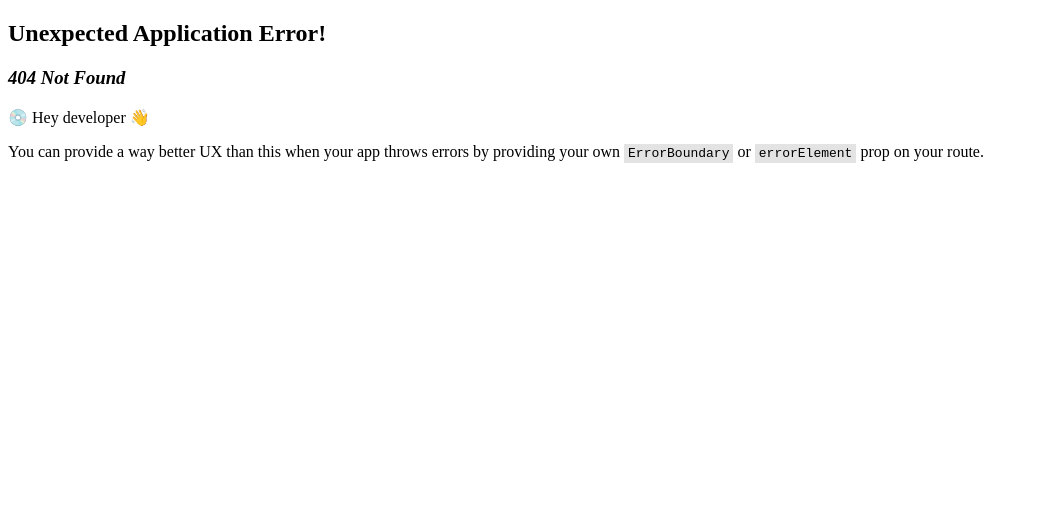
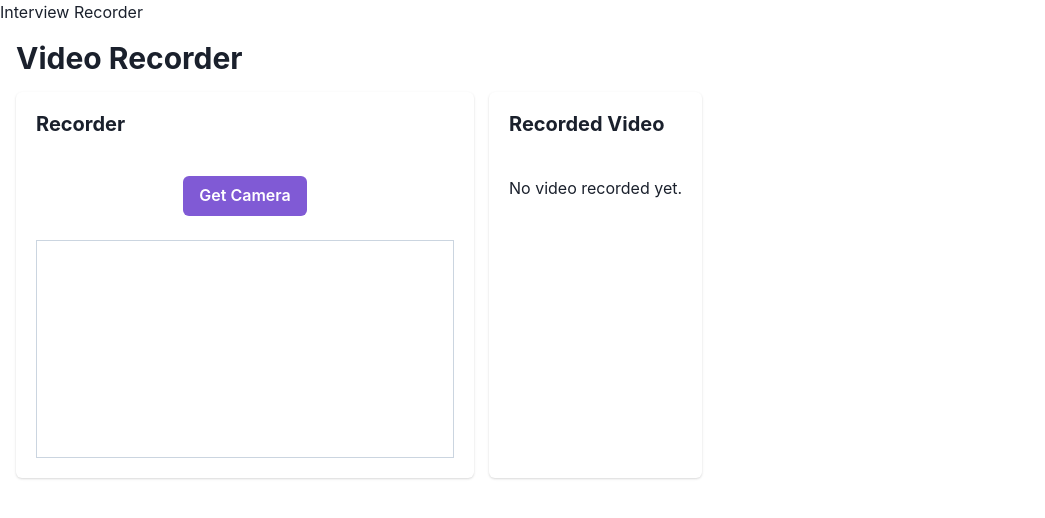
Before and after one commit to keningzhao99/Interview-Portal, a React (Vite) app in the folder frontend/: page /self-recording in a window 1280 px wide. Before the commit this address had no page. Shown: the top 518 px of the page, without its empty margins (0-1045 px from the left). Built offline with nearby package versions, Linux system fonts and the light colour scheme.

Commit message:
created recorder component

```diff
--- /dev/null
+++ b/frontend/src/routes/SelfRecording.jsx
@@ -0,0 +1,14 @@
+import VideoRecorder from "./VideoRecorder";
+
+
+export const SelfRecording = () => {
+
+  return (
+    <>
+      <h1>Interview Recorder</h1>
+      <div>
+        <VideoRecorder />
+    </div>
+    </>
+  );
+};
--- /dev/null
+++ b/frontend/src/routes/VideoRecorder.jsx
@@ -0,0 +1,123 @@
+import { useState, useRef } from "react";
+import { Box, Button, Flex, Heading, Link, Card, CardHeader, CardBody } from "@chakra-ui/react";
+
+export const VideoRecorder = () => {
+  const [permission, setPermission] = useState(false);
+  const mediaRecorder = useRef(null);
+  const liveVideoFeed = useRef(null);
+  const [recordingStatus, setRecordingStatus] = useState("inactive");
+  const [stream, setStream] = useState(null);
+  const [videoChunks, setVideoChunks] = useState([]);
+  const [recordedVideo, setRecordedVideo] = useState(null);
+  const mimeType = "video/webm";
+
+  const getCameraPermission = async () => {
+    setRecordedVideo(null);
+    if ("MediaRecorder" in window) {
+      try {
+        const videoConstraints = { audio: false, video: true };
+        const audioConstraints = { audio: true };
+
+        const audioStream = await navigator.mediaDevices.getUserMedia(audioConstraints);
+        const videoStream = await navigator.mediaDevices.getUserMedia(videoConstraints);
+
+        setPermission(true);
+        const combinedStream = new MediaStream([
+          ...videoStream.getVideoTracks(),
+          ...audioStream.getAudioTracks(),
+        ]);
+
+        setStream(combinedStream);
+        liveVideoFeed.current.srcObject = videoStream;
+      } catch (err) {
+        alert(err.message);
+      }
+    } else {
+      alert("The MediaRecorder API is not supported in your browser.");
+    }
+  };
+
+  const startRecording = () => {
+    setRecordedVideo(null); // Clear the previously recorded video
+    setRecordingStatus("recording");
+    const media = new MediaRecorder(stream, { mimeType });
+    mediaRecorder.current = media;
+    mediaRecorder.current.start();
+
+    let localVideoChunks = [];
+    mediaRecorder.current.ondataavailable = (event) => {
+      if (event.data.size > 0) {
+        localVideoChunks.push(event.data);
+      }
+    };
+
+    setVideoChunks(localVideoChunks);
+  };
+
+  const stopRecording = () => {
+    setRecordingStatus("inactive");
+    mediaRecorder.current.stop();
+    mediaRecorder.current.onstop = () => {
+      const videoBlob = new Blob(videoChunks, { type: mimeType });
+      const videoUrl = URL.createObjectURL(videoBlob);
+      setRecordedVideo(videoUrl);
+      setVideoChunks([]);
+    };
+  };
+
+  return (
+    <Box p={4}>
+      <Heading as="h2" size="lg" mb={4}>Video Recorder</Heading>
+      <Flex gap={15}>
+
+        <Card>
+          <CardHeader>
+            <Heading size="md">Recorder</Heading>
+          </CardHeader>
+          <CardBody>
+            <Flex className="video-controls" direction="column" align="center" justify="center">
+              {!permission ? (
+                <Button onClick={getCameraPermission} colorScheme="purple" mb={2}>
+                  Get Camera
+                </Button>
+              ) : null}
+              {permission && recordingStatus === "inactive" ? (
+                <Button onClick={startRecording} colorScheme="purple" mb={2}>
+                  Start Recording
+                </Button>
+              ) : null}
+              {recordingStatus === "recording" ? (
+                <Button onClick={stopRecording} colorScheme="red">
+                  Stop Recording
+                </Button>
+              ) : null}
+            </Flex>
+            <Box className="live-player" border="1px" borderColor="gray.300" p={2} mt={4}>
+              <video ref={liveVideoFeed} autoPlay width="400" height="200"></video>
+            </Box>
+          </CardBody>
+        </Card>
+
+        <Card>
+          <CardHeader>
+            <Heading size="md">Recorded Video</Heading>
+          </CardHeader>
+          <CardBody>
+            {recordedVideo ? (
+              <Box className="recorded-player">
+                <video src={recordedVideo} controls width="400" height="200"></video>
+                <Link href={recordedVideo} download color="purple.500" mt={2} display="block">
+                  Download Recording
+                </Link>
+              </Box>
+            ) : (
+              <Box>No video recorded yet.</Box>
+            )}
+          </CardBody>
+        </Card>
+      </Flex>
+    </Box>
+  );
+};
+
+export default VideoRecorder;
```
Also changed, not shown: frontend/package.json (+6 -1 lines), frontend/src/main.jsx (+12 -4 lines), frontend/src/routes/Recording.jsx (deleted, +0 -9 lines), 1 other file (tests, documents, lock files or other folders).
